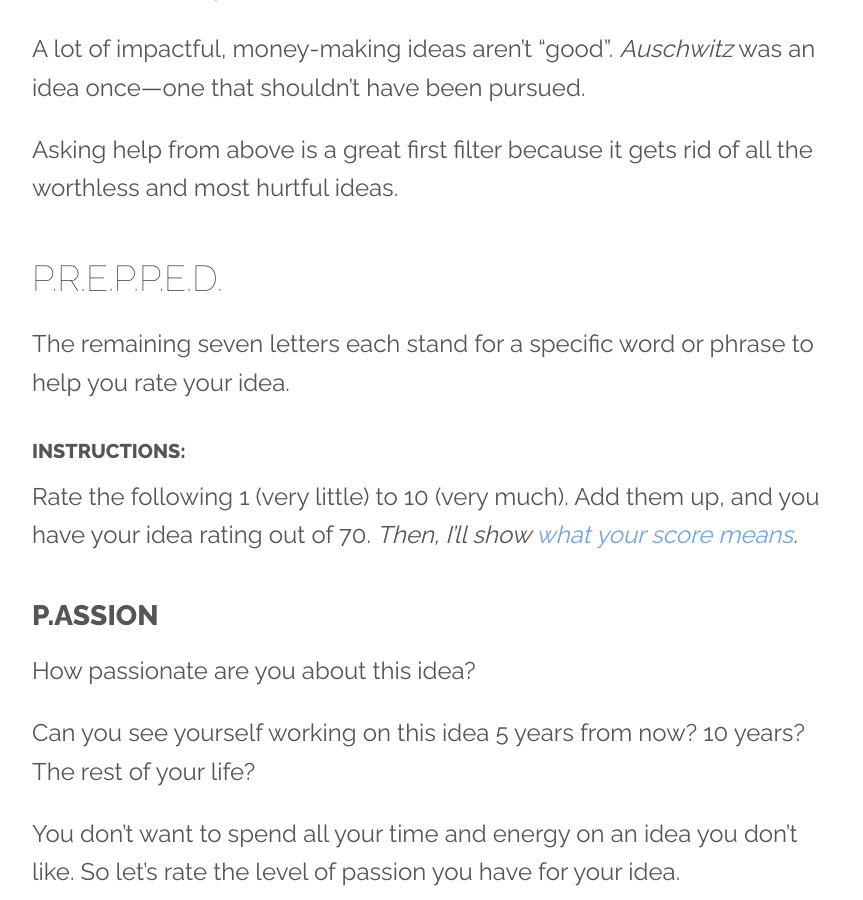
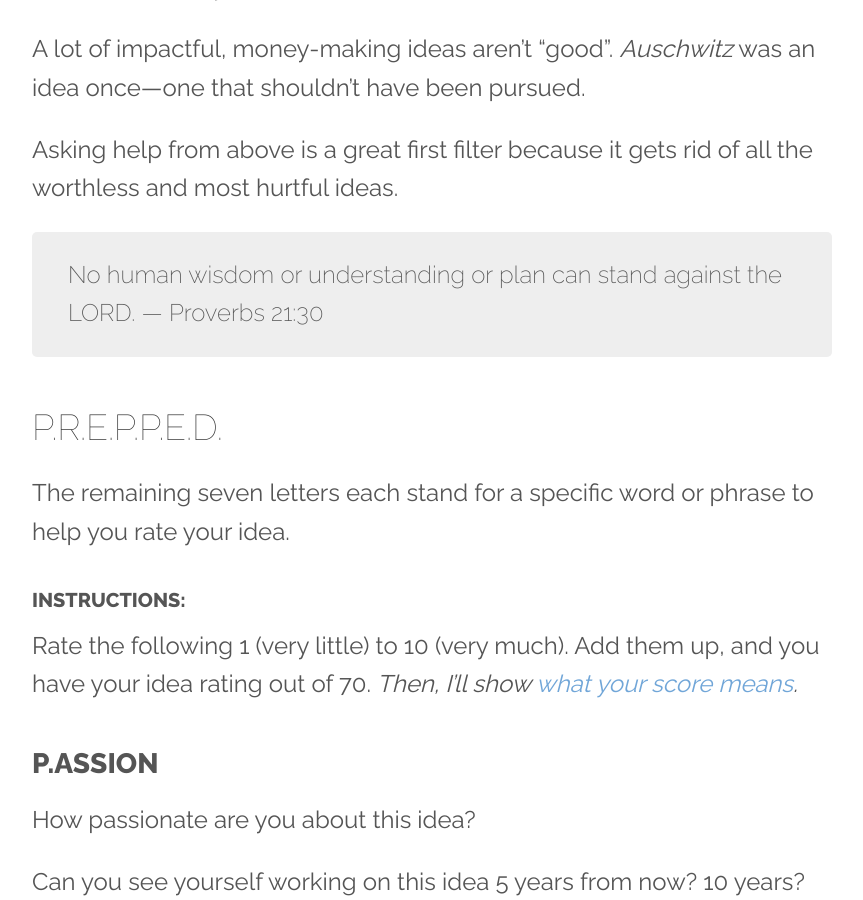
Before and after one commit to kevnk/kevnk.github.io, a Jekyll site: the page built from _posts/2013-08-15-how-to-start-a-new-idea.md, in a window 1280 px wide and 900 px high, scrolled down 837 px. Shown: the whole window, without its empty margins (208-1071 px from the left). Built offline with Jekyll 4.4.1, drawn with Linux system fonts in a browser that asks for light colours; comment, search, counter and statistics services are not loaded.

Commit message:
adding scripture reference to post

```diff
--- a/_posts/2013-08-15-how-to-start-a-new-idea.md
+++ b/_posts/2013-08-15-how-to-start-a-new-idea.md
@@ -19,6 +19,8 @@ I think I may have something that could help you. See if the **I AM PREPPED** ac
 A lot of impactful, money-making ideas aren't "good". *Auschwitz* was an idea once—one that shouldn't have been pursued.
 
 Asking help from above is a great first filter because it gets rid of all the worthless and most hurtful ideas.
+
+> No human wisdom or understanding or plan can stand against the LORD. — Proverbs 21:30
 
 
 ## P.R.E.P.P.E.D.
```
